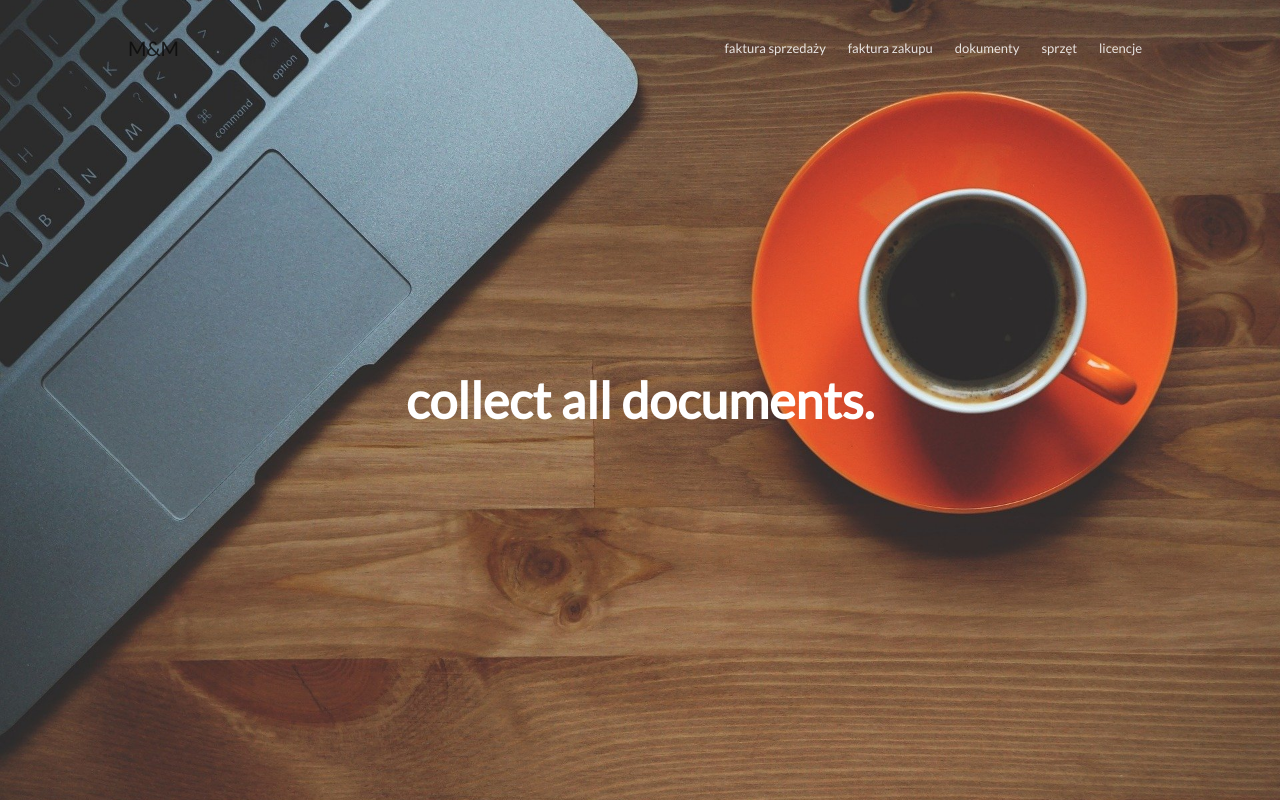
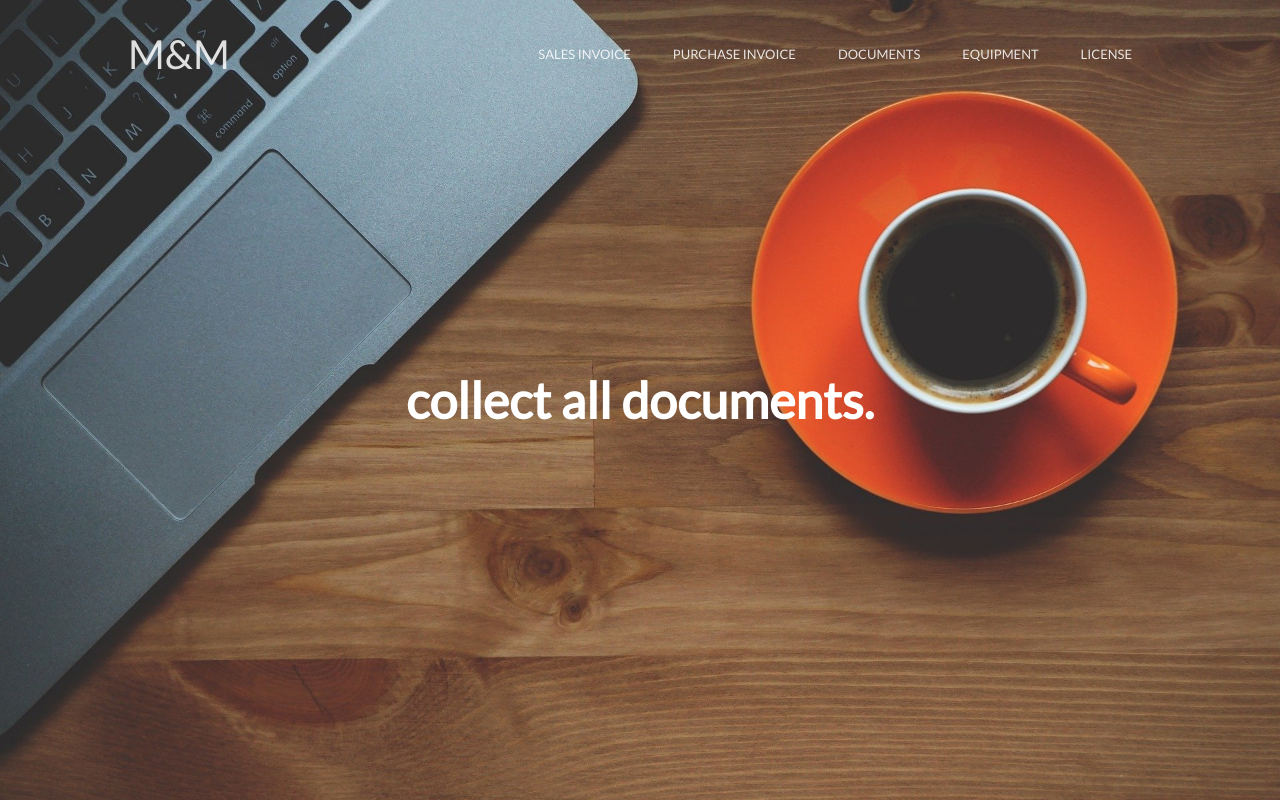
Before and after one commit to Cyzol/Mini-Company-Manager, a PHP site: page /index.php?action=home-page in a window 1280 px wide. Run offline with PHP 8.4, Linux system fonts and the light colour scheme.

Commit message:
Change navbar

```diff
--- a/assets/styles/style.css
+++ b/assets/styles/style.css
@@ -24,7 +24,7 @@ li,
 a,
 h2 {
     text-decoration: none;
-    font-weight: 100;
+    font-weight: 200;
 }
 
 /*HOME PAGE LOGIN*/
@@ -45,6 +45,10 @@ h2 {
     padding: 40px;
     border-radius: 6%;
     box-shadow: 0 14px 28px rgba(0,0,0,0.25), 0 10px 10px rgba(0,0,0,0.22);
+}
+
+.box-form a{
+    font-size: 1.5rem;
 }
 
 input{
@@ -111,8 +115,8 @@ header {
 
 }
 
-header h2{
-    font-size: 2rem;
+header h2 a{
+    font-size: 4rem;
     color: white;
 }
 
@@ -128,6 +132,8 @@ nav ul li {
 
 nav a{
     color: white;
+    text-transform: uppercase;
+    padding: 10px;
 }
 
 
--- a/templates/InvoiceViewAdd.php
+++ b/templates/InvoiceViewAdd.php
@@ -11,7 +11,7 @@ class InvoiceViewAdd
         <section class ="box-section">
             <form class="box-form" method="post" action="upload.php" enctype="multipart/form-data">
                 <div class="title">
-                    <h1 class="title title-large">Invoice</h1>
+                    <h1 class="title title-large">Sales Invoice</h1>
                 </div>
                 <input id="id-invoice" type="text" name="idinvoice" placeholder="Invoice number">
                 <input id="contractor-data" type="text" name="contractordata" placeholder="Contractor data">
@@ -29,7 +29,7 @@ class InvoiceViewAdd
                  </div>
                 <input type="file" id="fileToUpload" name="fileToUpload" value="Add Invoice" accept="application/pdf">
                 <input type="submit" name="submit" value="Add invoice">
-                <a href="#">Powrót</a>
+                <a href="index.php?action=home-page">Back</a>
             </form>
         </section>
         <?php
--- a/templates/Layout.php
+++ b/templates/Layout.php
@@ -64,14 +64,14 @@ class Layout
         ob_start();
         ?>
         <header>
-            <h2 class="logo"><a href="index.html">M&M</a></h2>
+            <h2 class="logo"><a href="index.php?action=home-page">M&M</a></h2>
             <nav>
                 <ul class="nav_links">
-                    <li><a href="index.php?action=invoice-add">faktura sprzedaży</a></li>
-                    <li><a href="">faktura zakupu</a></li>
-                    <li><a href="">dokumenty</a></li>
-                    <li><a href="">sprzęt</a></li>
-                    <li><a href="">licencje</a></li>
+                    <li><a href="index.php?action=invoice-add">sales invoice</a></li>
+                    <li><a href="">purchase invoice</a></li>
+                    <li><a href="">documents</a></li>
+                    <li><a href="">equipment</a></li>
+                    <li><a href="">license</a></li>
                 </ul>
             </nav>
         </header>
```
